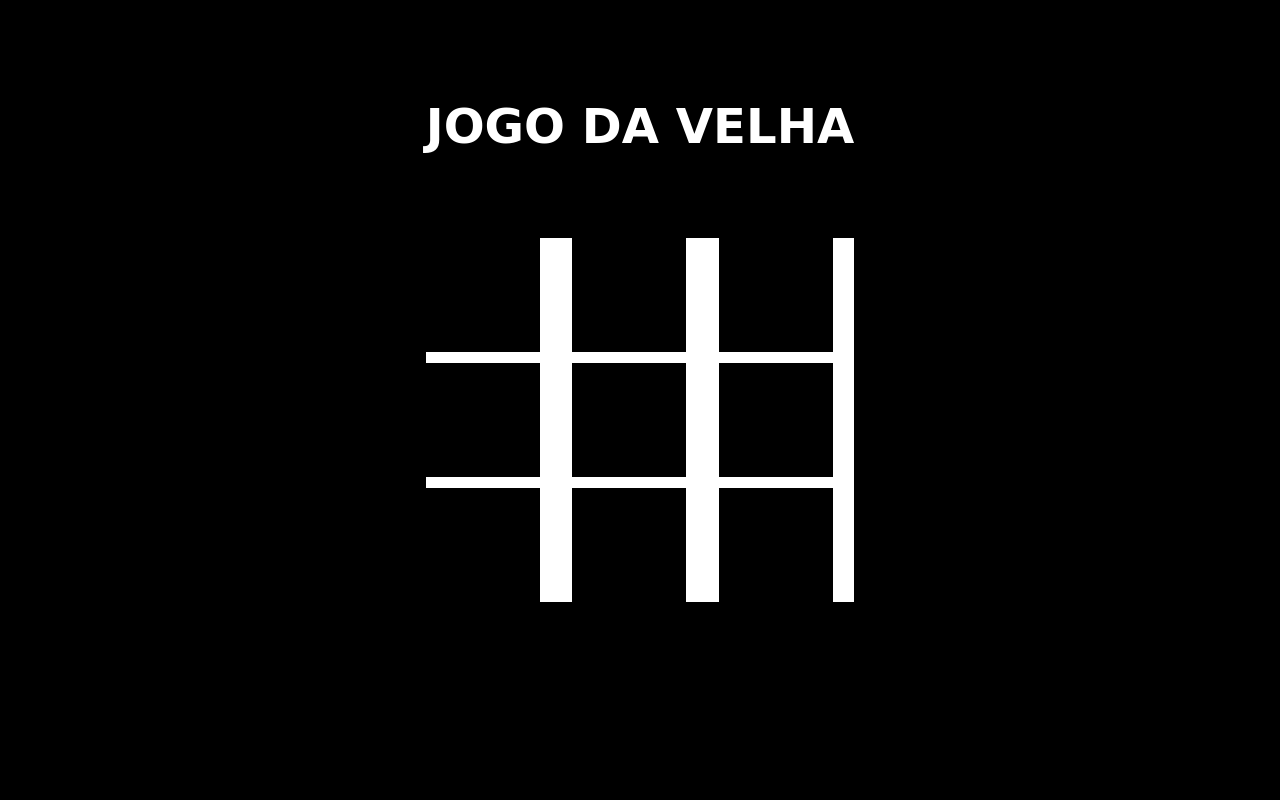
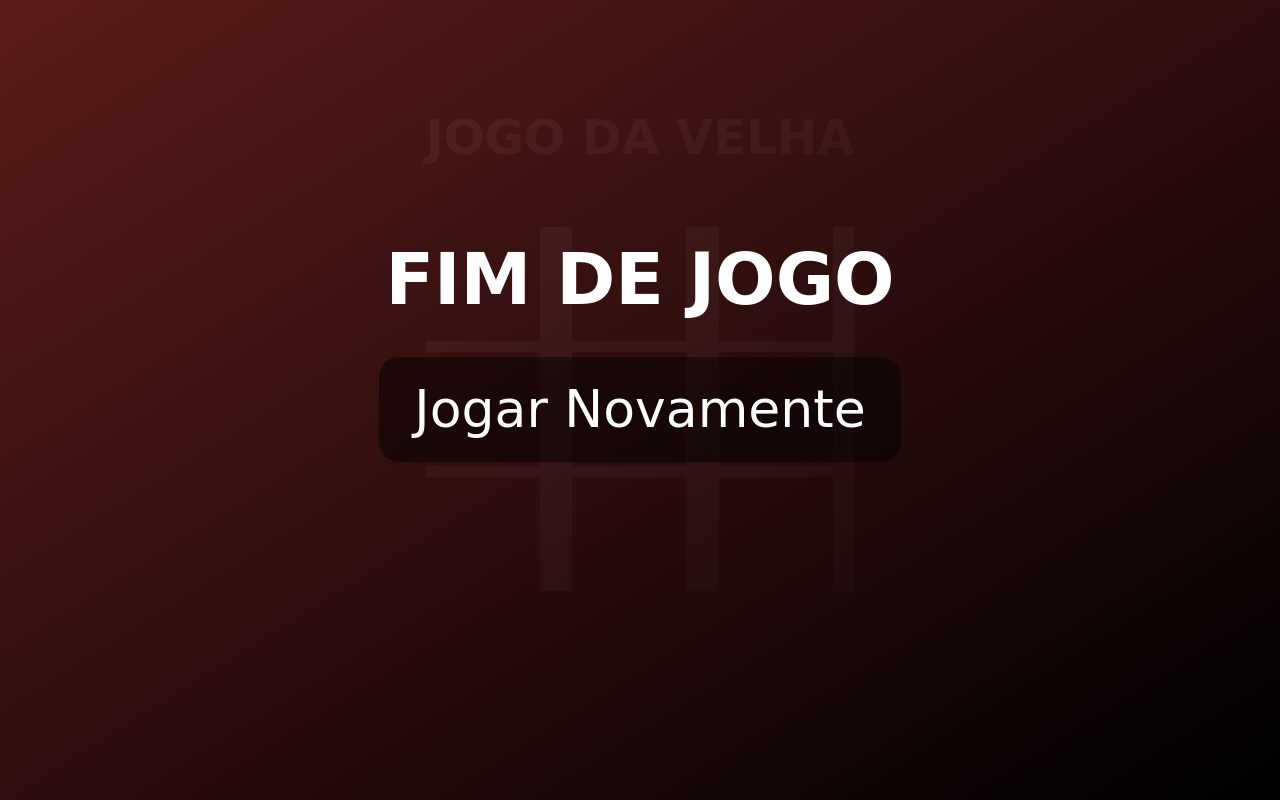
Before and after one commit to JeanPCB/Jogo-da-Velha, a plain HTML site: page index.html in a window 1280 px wide. Drawn offline with Linux system fonts and the light colour scheme; a web font is replaced by a local one.

Commit message:
Adição:  tela de game over + animações

```diff
--- a/assets/css/style.css
+++ b/assets/css/style.css
@@ -9,7 +9,7 @@
 
     /* Spaces */
     --biggest-gap: calc(5rem + 5vw);
-    --large-gap: calc(2rem + 5vw);
+    --large-gap: calc(3rem + 2.5vw);
     --medium-gap: calc(1rem + 3vw);
     --small-gap: calc(1rem + 1vw);
     --smallest-gap: calc(0.5rem + 0.5vw);
@@ -31,8 +31,8 @@ html {
 
 body {
     font-family: 'Grape Nuts', cursive;
-    background-color: var(--primary-clr);
-    color: var(--secondary-clr);
+    width: 100%;
+    min-height: 100vh;
 }
 
 h1 {
@@ -40,16 +40,17 @@ h1 {
     text-align: center;
 }
 
-#main-section {
-    display: flex;
-    align-items: center;
-    justify-content: center;
-    flex-direction: column;
-    padding: var(--gap);
-    max-width: 100%;
-    height: 100vh;
-    background-color: var(--primary-clr);
+h2 {
+    font-size: clamp(4rem, 2rem + 4vw, 10rem);
 }
+
+a {
+    font-size: clamp(2.5rem, 2rem + 2.5vw, 6rem);
+    text-decoration: none;
+    color: inherit;
+}
+
+/* REUSABLE CLASSES */
 
 .container {
     display: flex;
@@ -57,6 +58,70 @@ h1 {
     max-width: 1200px;
     gap: var(--large-gap);
     padding-bottom: 10rem;
+}
+
+/*------------------*/
+
+#main-section {
+    display: flex;
+    align-items: center;
+    justify-content: center;
+    flex-direction: column;
+    padding: var(--gap);
+    width: 100%;
+    min-height: 100vh;
+    background-color: var(--primary-clr);
+    color: var(--secondary-clr);
+}
+
+#gameOver {
+    position: absolute;
+    width: 100%;
+    height: 100%;
+    background-image:  linear-gradient( to bottom right, rgba(97, 29, 29, 0.942), rgb(0, 0, 0) );
+    display: flex;
+    justify-content: center;
+    align-items: center;
+    text-align: center;
+}
+
+#gameOver .container {
+    gap: var(--gap);
+}
+
+.playAgainDiv {
+    width: fit-content;
+    border-radius: 2rem;
+    overflow: hidden;
+    position: relative;
+    align-self: center;
+    display: flex;
+    justify-content: center;
+    align-items: center;
+    background-color: rgba(0, 0, 0, 0.484);
+}
+
+.playAgainDiv:hover {
+    cursor: pointer;
+}
+
+.hidden-span-before {
+    font-size: clamp(2.5rem, 2rem + 2.5vw, 6rem);
+    position: absolute;
+    z-index: 1;
+}
+
+.playAgainBtn {
+    padding: var(--small-gap) var(--gap);
+    border-radius: 2rem;
+    background-image: linear-gradient(to top right, #1fa653, #116732);
+    position: relative;
+    right: 100%;
+    transition: 0.8s;
+}
+
+.hidden-span-after {
+    visibility: hidden;
 }
 
 #stage {
--- /dev/null
+++ b/assets/js/anims.js
@@ -0,0 +1,14 @@
+const playAgainDiv = document.querySelector( '.playAgainDiv' );
+const playAgainBtn = document.querySelector( '.playAgainBtn' );
+
+function animsPlayAgainBtn() {
+    playAgainDiv.addEventListener( 'mouseover', () => {
+        playAgainBtn.style.right = '0';
+    } );
+
+    playAgainDiv.addEventListener( 'mouseout', () => {
+        playAgainBtn.style.right = '100%';
+    } );
+}
+
+animsPlayAgainBtn();
--- a/assets/js/main.js
+++ b/assets/js/main.js
@@ -17,7 +17,7 @@ for( let markPlace of markPlaces) {
     markPlace.addEventListener( 'click', setPlays );
     markPlace.addEventListener( 'click', () => {
         if( playerTurn().length >= 3) {
-            console.log( checkEnds( playerTurn() ) );
+            console.log( gameOver( playerTurn() ) );
         }
     });
     markPlace.addEventListener( 'click', setActionsDisplay );
@@ -46,7 +46,7 @@ function playerTurn() {
         return playerO;
 }
 
-function checkEnds( plays ) {
+function gameOver( plays ) {
     for( let index in possibleEnds ){
       var checkValue = endGameCheck( plays, index );
       if( checkValue )
--- a/index.html
+++ b/index.html
@@ -1,5 +1,6 @@
 <!DOCTYPE html>
 <html lang="en">
+
 <head>
     <meta charset="UTF-8">
     <meta http-equiv="X-UA-Compatible" content="IE=edge">
@@ -10,6 +11,17 @@
 
 <body>
     <section id="main-section">
+        <div id="gameOver">
+            <div class="container">
+                <h2>FIM DE JOGO</h2>
+                <div class="playAgainDiv">
+                    <span class="hidden-span-before">Jogar Novamente</span>
+                    <a href="#" class="playAgainBtn">
+                        <span class="hidden-span-after">Jogar Novamente</span>
+                    </a>
+                </div>
+            </div>
+        </div>
         <div class="container">
             <h1>JOGO DA VELHA</h1>
 
@@ -28,6 +40,7 @@
     </section>
 
     <script src="./assets/js/main.js"></script>
+    <script src="./assets/js/anims.js"></script>
 </body>
 
 </html>
```
